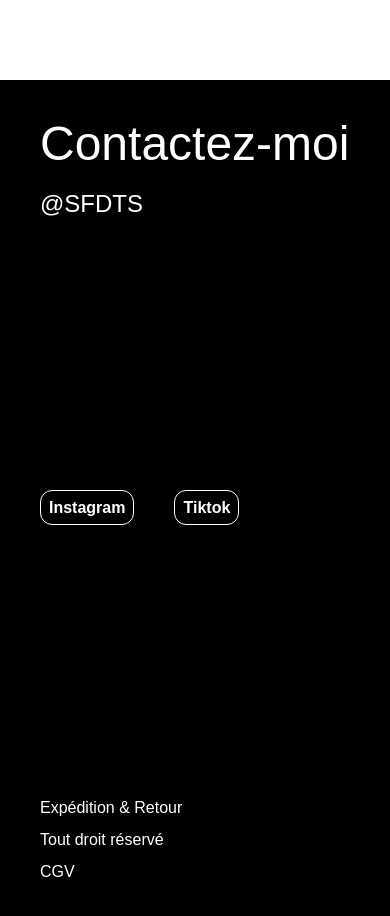
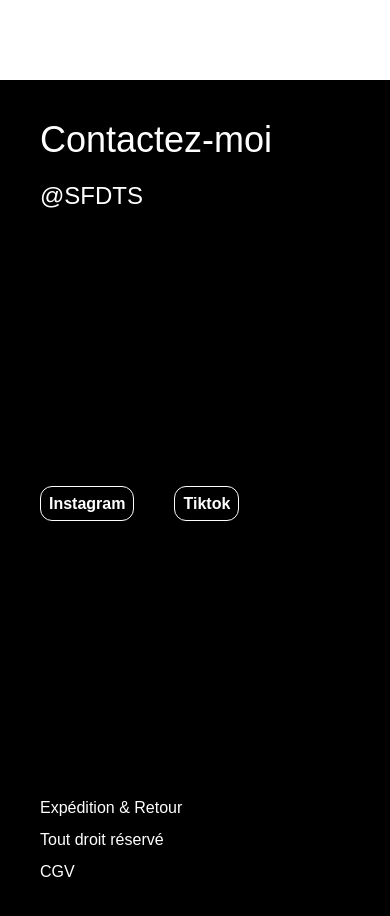
Before and after one commit to rmymartinet/Killian_shop, a Next.js app: page / in a window 390 px wide. Shown: the part 1880-2796 px from the top of the page. Built offline with nearby package versions, Linux system fonts and the light colour scheme; no server answers; the database is empty.

Commit message:
Change h1 size for responsive

```diff
--- a/src/app/_components/Footer.tsx
+++ b/src/app/_components/Footer.tsx
@@ -3,7 +3,7 @@ const Footer = () => {
     <footer className="flex flex-wrap gap-20 lg:justify-between h-screen bg-black text-white p-10 md:p-20 mt-40 w-[100vdw]">
       <div className="flex flex-col justify-between gap-20">
         <div className="flex flex-col gap-5">
-          <h2 className="text-5xl lg:text-8xl">Contactez-moi</h2>
+          <h1 className="text-4xl lg:text-8xl">Contactez-moi</h1>
           <a
             href="https://www.instagram.com/sfdts.fr/"
             className=" text-2xl lg:text-5xl"
```
